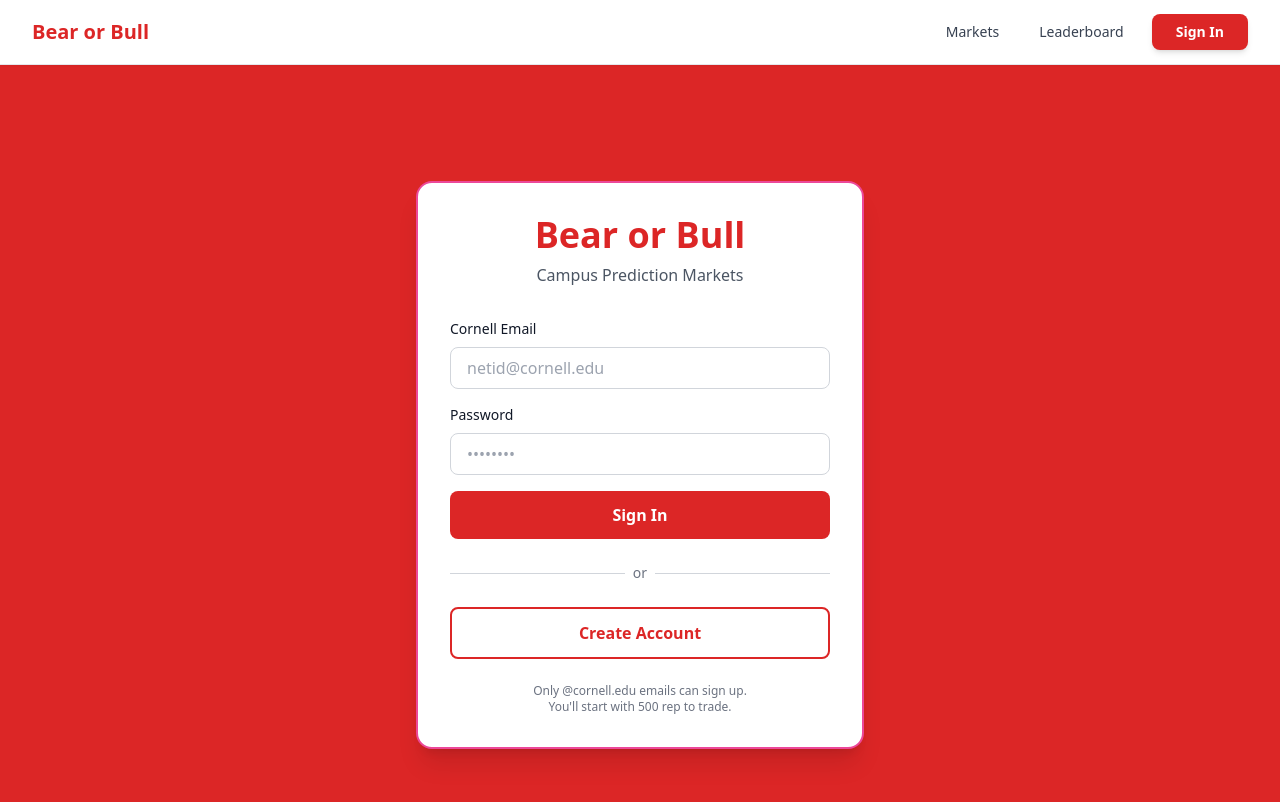
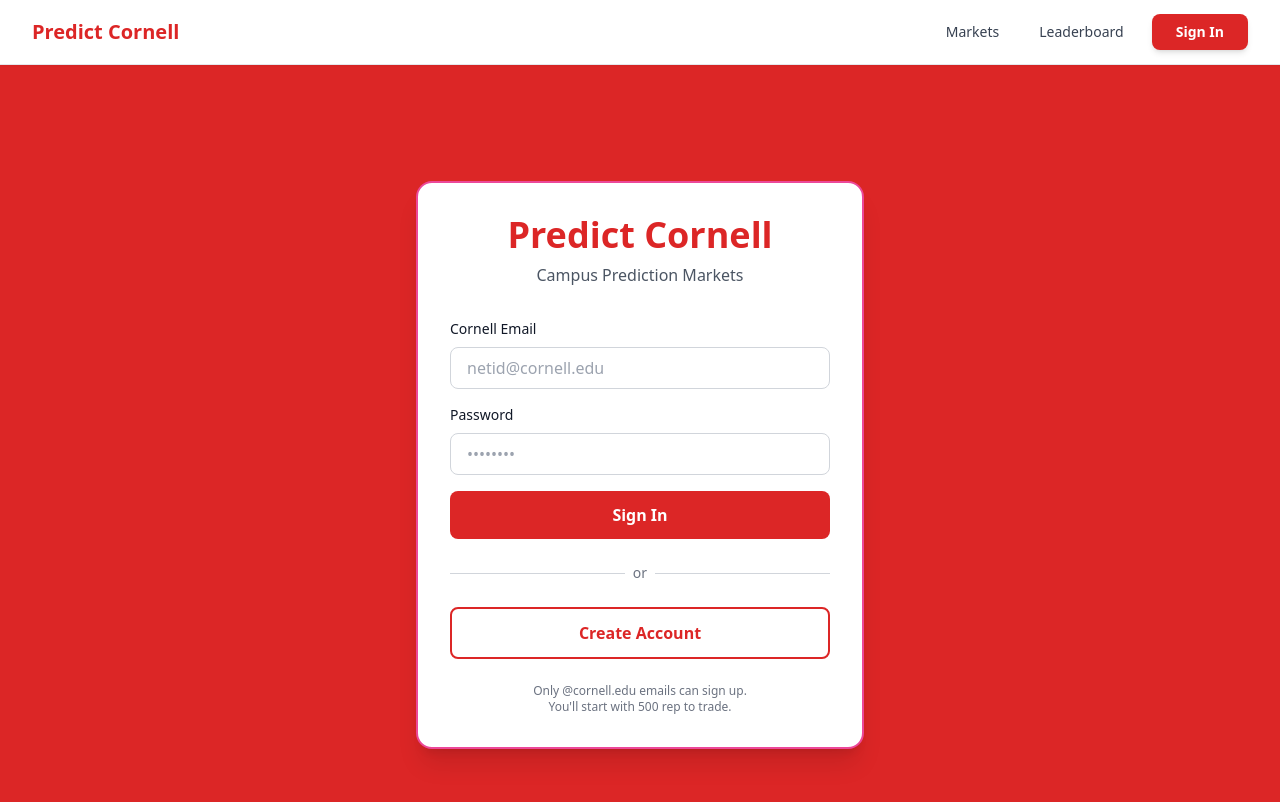
Before and after one commit to ishaanchakra/prediction-market, a Next.js app: page /login in a window 1280 px wide. Shown: the top 802 px of the page. Built offline with nearby package versions, Linux system fonts and the light colour scheme; no server answers.

Commit message:
bear or bull changed to predict cornell; WIP

```diff
--- a/app/components/Navigation.js
+++ b/app/components/Navigation.js
@@ -50,7 +50,7 @@ export default function Navigation() {
         <div className="flex justify-between h-16">
           <div className="flex items-center">
             <Link href="/" className="text-xl font-bold text-brand-red hover:text-brand-darkred transition-colors">
-              Bear or Bull
+              Predict Cornell
             </Link>
           </div>
 
--- a/app/layout.js
+++ b/app/layout.js
@@ -13,7 +13,7 @@ const geistMono = Geist_Mono({
 });
 
 export const metadata = {
-  title: "Bear or Bull - Campus Prediction Markets",
+  title: "Predict Cornell - Campus Prediction Markets",
   description: "Trade on campus events, compete with classmates, and prove you know what's coming next.",
 };
 
--- a/app/login/page.js
+++ b/app/login/page.js
@@ -89,7 +89,7 @@ export default function LoginPage() {
   return (
     <div className="min-h-screen flex items-center justify-center bg-brand-red px-4">
       <div className="max-w-md w-full bg-white rounded-2xl shadow-xl p-8 border-2 border-brand-pink">
-        <h1 className="text-4xl font-bold text-center mb-2 text-brand-red">Bear or Bull</h1>
+        <h1 className="text-4xl font-bold text-center mb-2 text-brand-red">Predict Cornell</h1>
         <p className="text-center text-gray-600 mb-8">Campus Prediction Markets</p>
 
         {error && (
```
